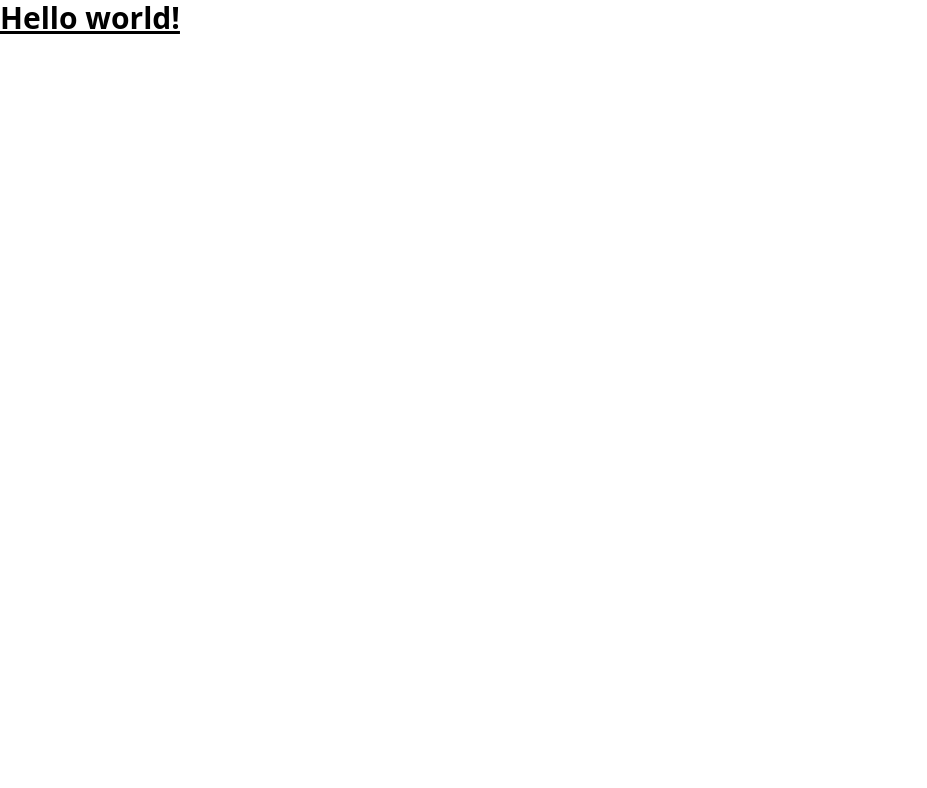
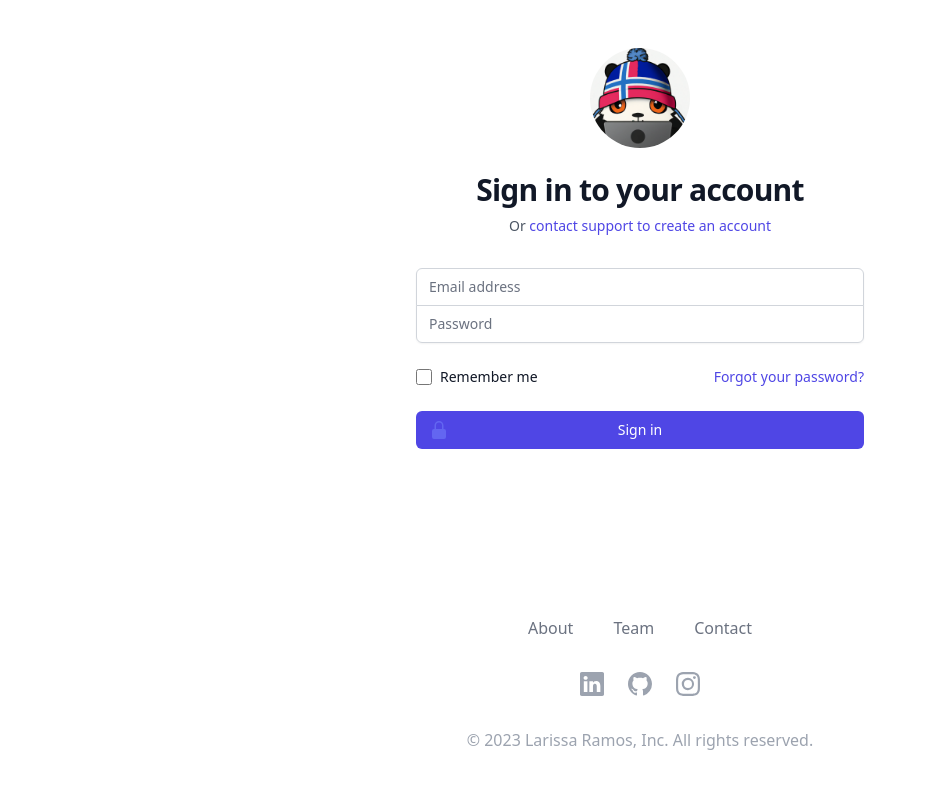
Before and after one commit to ramos-larissa/project-sosbichinhos, a Next.js app in the folder dashboard/: page / in a window 1280 px wide. Shown: the top 788 px of the page, without its empty margins (0-927 px from the left). Built offline with nearby package versions, Linux system fonts and the light colour scheme.

Commit message:
feat: footer + login page

```diff
--- a/dashboard/package.json
+++ b/dashboard/package.json
@@ -9,6 +9,8 @@
     "lint": "next lint"
   },
   "dependencies": {
+    "@headlessui/react": "^1.7.12",
+    "@heroicons/react": "^2.0.16",
     "@types/node": "18.14.2",
     "@types/react": "18.0.28",
     "@types/react-dom": "18.0.11",
@@ -17,6 +19,7 @@
     "next": "13.2.1",
     "react": "18.2.0",
     "react-dom": "18.2.0",
+    "react-icons": "^4.7.1",
     "typescript": "4.9.5"
   },
   "devDependencies": {
--- /dev/null
+++ b/dashboard/src/components/Footer.tsx
@@ -0,0 +1,58 @@
+import React from "react";
+import { BsLinkedin, BsGithub, BsMailbox, BsInstagram } from "react-icons/bs";
+
+const Footer = () => {
+  return (
+    <section className="bg-white absolute bottom-0 w-full">
+      <div className="max-w-screen-xl px-4 py-12 mx-auto space-y-8 overflow-hidden sm:px-6 lg:px-8">
+        <nav className="flex flex-wrap justify-center -mx-5 -my-2">
+          <div className="px-5 py-2">
+            <a
+              href="https://ramos-larissa.vercel.app/"
+              target={"_blank"}
+              className="text-base leading-6 text-gray-500 hover:text-gray-900"
+            >
+              About
+            </a>
+          </div>
+          <div className="px-5 py-2">
+            <a
+              href="/team"
+              className="text-base leading-6 text-gray-500 hover:text-gray-900"
+            >
+              Team
+            </a>
+          </div>
+
+          <div className="px-5 py-2">
+            <a
+              href="/contact"
+              className="text-base leading-6 text-gray-500 hover:text-gray-900"
+            >
+              Contact
+            </a>
+          </div>
+        </nav>
+        <div className="flex justify-center mt-8 space-x-6">
+          <a href="#" className="text-gray-400 hover:text-gray-500">
+            <span className="sr-only">Linkedin</span>
+            <BsLinkedin size={"1.5rem"} />{" "}
+          </a>
+          <a href="#" className="text-gray-400 hover:text-gray-500">
+            <span className="sr-only">GitHub</span>
+            <BsGithub size={"1.5rem"} />
+          </a>
+          <a href="#" className="text-gray-400 hover:text-gray-500">
+            <span className="sr-only">Instagram</span>
+            <BsInstagram size={"1.5rem"} />
+          </a>
+        </div>
+        <p className="mt-8 text-base leading-6 text-center text-gray-400">
+          © 2023 Larissa Ramos, Inc. All rights reserved.
+        </p>
+      </div>
+    </section>
+  );
+};
+
+export default Footer;
--- a/dashboard/src/pages/_app.tsx
+++ b/dashboard/src/pages/_app.tsx
@@ -1,6 +1,12 @@
-import '@/styles/globals.css'
-import type { AppProps } from 'next/app'
+import "@/styles/globals.css";
+import type { AppProps } from "next/app";
+import Footer from "@/components/Footer";
 
 export default function App({ Component, pageProps }: AppProps) {
-  return <Component {...pageProps} />
+  return (
+    <>
+      <Component {...pageProps} />
+      <Footer />
+    </>
+  );
 }
--- a/dashboard/src/pages/index.tsx
+++ b/dashboard/src/pages/index.tsx
@@ -1,7 +1,105 @@
+import { LockClosedIcon } from "@heroicons/react/20/solid";
+
 export default function Home() {
   return (
-    <h1 className="text-3xl font-bold underline">
-      Hello world!
-    </h1>
-  )
+    <>
+      <div className="flex min-h-full items-center justify-center py-12 px-4 sm:px-6 lg:px-8">
+        <div className="w-full max-w-md space-y-8">
+          <div>
+            <img
+              className="mx-auto h-auto w-[100px] rounded-full"
+              src="/panda_logo.png"
+              alt="Larissa Ramos"
+            />
+            <h2 className="mt-6 text-center text-3xl font-bold tracking-tight text-gray-900">
+              Sign in to your account
+            </h2>
+            <p className="mt-2 text-center text-sm text-gray-600">
+              Or{" "}
+              <a
+                href="#"
+                className="font-medium text-indigo-600 hover:text-indigo-500"
+              >
+                contact support to create an account
+              </a>
+            </p>
+          </div>
+          <form className="mt-8 space-y-6" action="#" method="POST">
+            <input type="hidden" name="remember" defaultValue="true" />
+            <div className="-space-y-px rounded-md shadow-sm">
+              <div>
+                <label htmlFor="email-address" className="sr-only">
+                  Email address
+                </label>
+                <input
+                  id="email-address"
+                  name="email"
+                  type="email"
+                  autoComplete="email"
+                  required
+                  className="relative block w-full appearance-none rounded-none rounded-t-md border border-gray-300 px-3 py-2 text-gray-900 placeholder-gray-500 focus:z-10 focus:border-indigo-500 focus:outline-none focus:ring-indigo-500 sm:text-sm"
+                  placeholder="Email address"
+                />
+              </div>
+              <div>
+                <label htmlFor="password" className="sr-only">
+                  Password
+                </label>
+                <input
+                  id="password"
+                  name="password"
+                  type="password"
+                  autoComplete="current-password"
+                  required
+                  className="relative block w-full appearance-none rounded-none rounded-b-md border border-gray-300 px-3 py-2 text-gray-900 placeholder-gray-500 focus:z-10 focus:border-indigo-500 focus:outline-none focus:ring-indigo-500 sm:text-sm"
+                  placeholder="Password"
+                />
+              </div>
+            </div>
+
+            <div className="flex items-center justify-between">
+              <div className="flex items-center">
+                <input
+                  id="remember-me"
+                  name="remember-me"
+                  type="checkbox"
+                  className="h-4 w-4 rounded border-gray-300 text-indigo-600 focus:ring-indigo-500"
+                />
+                <label
+                  htmlFor="remember-me"
+                  className="ml-2 block text-sm text-gray-900"
+                >
+                  Remember me
+                </label>
+              </div>
+
+              <div className="text-sm">
+                <a
+                  href="#"
+                  className="font-medium text-indigo-600 hover:text-indigo-500"
+                >
+                  Forgot your password?
+                </a>
+              </div>
+            </div>
+
+            <div>
+              <button
+                type="submit"
+                className="group relative flex w-full justify-center rounded-md border border-transparent bg-indigo-600 py-2 px-4 text-sm font-medium text-white hover:bg-indigo-700 focus:outline-none focus:ring-2 focus:ring-indigo-500 focus:ring-offset-2"
+              >
+                <span className="absolute inset-y-0 left-0 flex items-center pl-3">
+                  <LockClosedIcon
+                    className="h-5 w-5 text-indigo-500 group-hover:text-indigo-400"
+                    aria-hidden="true"
+                  />
+                </span>
+                Sign in
+              </button>
+            </div>
+          </form>
+        </div>
+      </div>
+    </>
+  );
 }
--- /dev/null
+++ b/dashboard/src/pages/team.tsx
@@ -0,0 +1,9 @@
+import React from 'react'
+
+const team = () => {
+  return (
+    <div>team</div>
+  )
+}
+
+export default team
--- a/dashboard/tailwind.config.js
+++ b/dashboard/tailwind.config.js
@@ -1,4 +1,5 @@
 /** @type {import('tailwindcss').Config} */
+const defaultTheme = require("tailwindcss/defaultTheme");
 module.exports = {
   content: [
     "./app/**/*.{js,ts,jsx,tsx}",
@@ -9,7 +10,11 @@
     "./src/**/*.{js,ts,jsx,tsx}",
   ],
   theme: {
-    extend: {},
+    extend: {
+      fontFamily: {
+        sans: ["Inter var", ...defaultTheme.fontFamily.sans],
+      },
+    },
   },
   plugins: [],
-}
+};
```
Also changed, not shown: dashboard/public/panda_logo.png (added), 1 other file (tests, documents, lock files or other folders).
